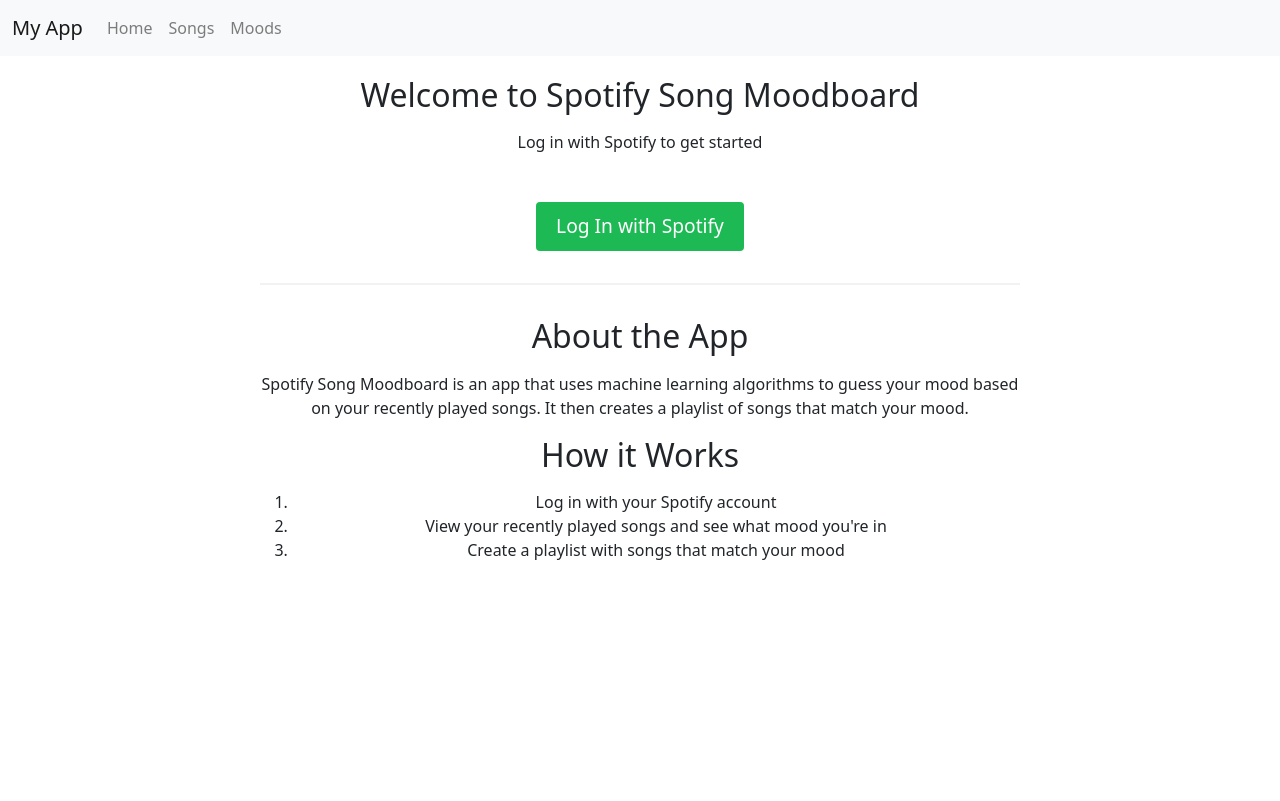
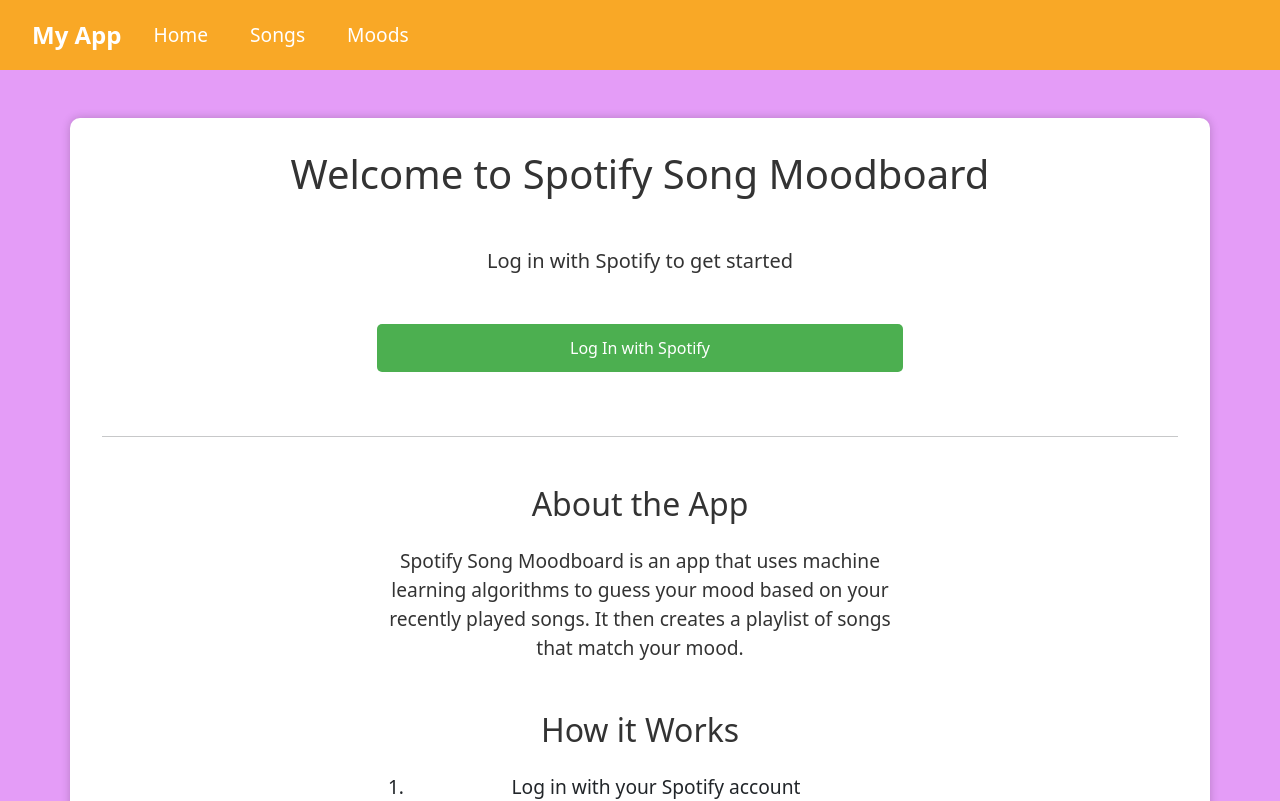
Before and after one commit to paulmcgonigle1/MoodChartApp, an Angular app: page / in a window 1280 px wide. Shown: the top 801 px of the page. Built offline with nearby package versions, Linux system fonts and the light colour scheme.

Commit message:
styling done

```diff
--- a/src/app/pages/home/home.component.html
+++ b/src/app/pages/home/home.component.html
@@ -1,4 +1,4 @@
-<div class="container">
+<!-- <div class="container">
   <h1>Welcome to Spotify Song Moodboard</h1>
   <p>Log in with Spotify to get started</p>
   <button (click)="initiateAuth()">Log In with Spotify</button>
@@ -12,4 +12,26 @@
     <li>View your recently played songs and see what mood you're in</li>
     <li>Create a playlist with songs that match your mood</li>
   </ol>
+</div> -->
+<div class="container my-5">
+  <h1 class="text-center mb-5">Welcome to Spotify Song Moodboard</h1>
+  <div class="row justify-content-center">
+    <div class="col-md-6">
+      <p class="lead mb-5 text-center">Log in with Spotify to get started</p>
+      <button class="btn btn-primary btn-lg btn-block" (click)="initiateAuth()">Log In with Spotify</button>
+    </div>
+  </div>
+  <hr class="my-5">
+  <div class="row justify-content-center">
+    <div class="col-md-6">
+      <h2 class="text-center mb-4">About the App</h2>
+      <p class="text-center">Spotify Song Moodboard is an app that uses machine learning algorithms to guess your mood based on your recently played songs. It then creates a playlist of songs that match your mood.</p>
+      <h2 class="text-center mt-5 mb-4">How it Works</h2>
+      <ol class="mb-5">
+        <li>Log in with your Spotify account</li>
+        <li>View your recently played songs and see what mood you're in</li>
+        <li>Create a playlist with songs that match your mood</li>
+      </ol>
+    </div>
+  </div>
 </div>
--- a/src/app/pages/home/home.component.scss
+++ b/src/app/pages/home/home.component.scss
@@ -1,32 +1,73 @@
-.container {
-  margin: 0 auto;
-  max-width: 800px;
-  text-align: center;
-  padding: 20px;
+body {
+  background-color: #F5F5F5;
+  font-family: 'Segoe UI', Tahoma, Geneva, Verdana, sans-serif;
 }
 
-h1, h2 {
-  font-size: 2rem;
-  margin-bottom: 1rem;
+.container {
+  background-color: #FFFFFF;
+  padding: 2rem;
+  border-radius: 10px;
+  box-shadow: 0px 0px 10px 0px rgba(0, 0, 0, 0.2);
+  margin: 2rem auto;
+
+  text-align: center;
+  font-size: 1.2rem;
+
+  h1, h2 {
+    color: #333333;
+  }
+
+  p {
+    color: #333333;
+    line-height: 1.5;
+  }
+
+  button {
+    background-color: #4CAF50;
+    border: none;
+    color: #FFFFFF;
+    font-size: 1rem;
+    padding: 0.75rem 1.5rem;
+    border-radius: 5px;
+    margin: 1rem auto;
+    display: block;
+    cursor: pointer;
+    transition: background-color 0.3s ease;
+
+    &:hover {
+      background-color: #388E3C;
+    }
+  }
+
+  .about-section {
+    margin-top: 3rem;
+    padding-top: 2rem;
+    border-top: 1px solid #CCCCCC;
+
+    h2 {
+      margin-top: 2rem;
+      color: #4CAF50;
+    }
+
+    ol {
+      text-align: left;
+      margin-left: 2rem;
+
+      li {
+        margin: 1rem 0;
+      }
+    }
+  }
 }
 
-button {
-  background-color: #1db954;
-  color: #fff;
-  padding: 10px 20px;
-  border: none;
-  border-radius: 4px;
-  font-size: 1.2rem;
-  cursor: pointer;
-  margin-top: 2rem;
+.primary {
+  color: #4CAF50;
 }
 
-button:hover {
-  background-color: #1ed760;
+.secondary {
+  color: #E91E63;
 }
 
-hr {
-  margin: 2rem 0;
-  border: none;
-  border-top: 2px solid #ccc;
+.accent {
+  color: #FFC107;
 }
--- a/src/app/pages/home/home.component.ts
+++ b/src/app/pages/home/home.component.ts
@@ -8,6 +8,7 @@
   selector: 'app-home',
   templateUrl: './home.component.html',
   styleUrls: ['./home.component.scss']
+
 })
 export class HomeComponent {
   constructor(private router: Router ,private spotifyAuthService: SpotifyAuthServiceService){}
--- a/src/app/pages/navbar/navbar.component.html
+++ b/src/app/pages/navbar/navbar.component.html
@@ -1,4 +1,4 @@
-<nav class="navbar navbar-expand-lg navbar-light bg-light">
+<nav class="navbar navbar-expand-lg navbar-light">
   <div class="container-fluid">
     <a class="navbar-brand" href="#">My App</a>
     <button class="navbar-toggler" type="button" data-bs-toggle="collapse" data-bs-target="#navbarNav" aria-controls="navbarNav" aria-expanded="false" aria-label="Toggle navigation">
--- a/src/app/pages/navbar/navbar.component.scss
+++ b/src/app/pages/navbar/navbar.component.scss
@@ -0,0 +1,69 @@
+// Navbar styles
+.navbar {
+    background-color: #F9A826;
+    color: white;
+    font-weight: 500;
+    font-size: 1.2rem;
+    height: 70px;
+    padding: 0 20px;
+
+    .navbar-brand {
+      font-size: 1.5rem;
+      font-weight: 600;
+      color: white;
+
+      &:hover {
+        color: white;
+      }
+    }
+
+    .nav-link {
+      color: white;
+      padding: 0.5rem 1rem;
+      margin-right: 10px;
+
+      &:hover {
+        color: white;
+      }
+
+      &.active {
+        color: white;
+        background-color: rgba(255, 255, 255, 0.1);
+        border-radius: 10px;
+      }
+    }
+
+    .navbar-toggler {
+      background-color: white;
+      border-radius: 5px;
+    }
+
+    .navbar-toggler-icon {
+      background-color: white;
+      border-radius: 5px;
+
+      &:before {
+        content: "";
+        display: inline-block;
+        width: 1.5em;
+        height: 0.125em;
+        vertical-align: middle;
+        background: white;
+        border-radius: 1em;
+        position: relative;
+        top: -0.4em;
+      }
+
+      &:after {
+        content: "";
+        display: inline-block;
+        width: 1.5em;
+        height: 0.125em;
+        vertical-align: middle;
+        background: white;
+        border-radius: 1em;
+        position: relative;
+        top: 0.4em;
+      }
+    }
+  }
--- a/src/app/pages/playlistmoods/playlistmoods.component.html
+++ b/src/app/pages/playlistmoods/playlistmoods.component.html
@@ -11,7 +11,7 @@
         <div class="card-body">
           <h5 class="card-title">{{ playlist.name }}</h5>
           <p class="card-text">Mood: {{ playlist.mood }}</p>
-          <button type="button" class="btn btn-primary" data-toggle="modal" data-target="#playlistModal" (click)="showPlaylistSongs(playlist)">View Songs</button>
+        <button type="button" class="btn btn-primary" data-toggle="modal" data-target="#playlistModal" (click)="showPlaylistSongs(playlist)">View Songs</button>
         </div>
       </div>
     </div>
--- a/src/app/pages/songs/songs.component.html
+++ b/src/app/pages/songs/songs.component.html
@@ -1,10 +1,14 @@
+<div class="container">
   <h2>Most common mood: {{ getMostCommonMood() }}</h2>
-<div>
+
+  <div class="add-playlist-section">
     <h2>Add Playlist</h2>
-  <input type="text" [(ngModel)]="playlistName" placeholder="Enter playlist name">
-<button (click)="createPlaylist(playlistName)">Create Playlist</button>
+    <div class="form-group">
+      <input type="text" [(ngModel)]="playlistName" class="form-control" placeholder="Enter playlist name">
+    </div>
+    <button class="btn btn-primary" (click)="createPlaylist(playlistName)">Create Playlist</button>
+  </div>
 
-</div>
   <div class="song-container">
     <div class="song-card" *ngFor="let song of songs">
       <img [src]="song.image" alt="Album cover" />
@@ -19,3 +23,4 @@
       </div>
     </div>
   </div>
+</div>
--- a/src/app/pages/songs/songs.component.scss
+++ b/src/app/pages/songs/songs.component.scss
@@ -1,33 +1,71 @@
-.song-container {
-    display: flex;
-    flex-wrap: wrap;
-    justify-content: center;
-    align-items: center;
-    margin-top: 50px;
+.container {
+  background-color: #f5f5f5;
+  padding: 2rem;
+  border-radius: 10px;
+  box-shadow: 0px 0px 10px 0px rgba(0, 0, 0, 0.2);
+  margin: 2rem auto;
+
+  text-align: center;
+  font-size: 1.2rem;
+
+  h2 {
+    margin-top: 2rem;
+    color: #333333;
   }
 
-  .song-card {
+  .add-playlist-section {
+    margin-top: 3rem;
     display: flex;
     flex-direction: column;
     align-items: center;
-    margin: 20px;
-    padding: 20px;
-    background-color: #f0f0f0;
-    border-radius: 10px;
-    box-shadow: 0px 4px 8px rgba(0, 0, 0, 0.2);
+
+    .form-group {
+      margin-bottom: 1rem;
+      width: 100%;
+      max-width: 500px;
+
+      input {
+        width: 100%;
+        padding: 0.5rem;
+        border-radius: 5px;
+        border: 1px solid #ccc;
+      }
+    }
+
+    button {
+      margin-top: 1rem;
+    }
   }
 
-  .song-card img {
-    width: 200px;
-    height: 200px;
-    margin-bottom: 20px;
+  .song-container {
+    margin-top: 3rem;
+    display: grid;
+    grid-template-columns: repeat(auto-fit, minmax(250px, 1fr));
+    grid-gap: 2rem;
+
+    .song-card {
+      display: flex;
+      flex-direction: column;
+      align-items: center;
+      background-color: #ffffff;
+      padding: 1rem;
+      border-radius: 5px;
+      box-shadow: 0px 0px 10px 0px rgba(0, 0, 0, 0.2);
+
+      img {
+        width: 100%;
+        max-width: 200px;
+        border-radius: 5px;
+        margin-bottom: 1rem;
+      }
+
+      h3 {
+        margin-bottom: 0.5rem;
+      }
+
+      p {
+        margin: 0.5rem 0;
+      }
+    }
   }
-
-  .song-card h3 {
-    font-size: 24px;
-    margin-bottom: 10px;
-  }
-
-  .song-card p {
-    margin-bottom: 5px;
-  }
+}
--- a/src/styles.scss
+++ b/src/styles.scss
@@ -1,2 +1,6 @@
 /* You can add global styles to this file, and also import other style files */
 @import '~bootstrap/dist/css/bootstrap.min.css';
+body {
+    background-color: #e49cf7;
+
+  }
```
Lines whose indentation alone changed are shown as unchanged.
